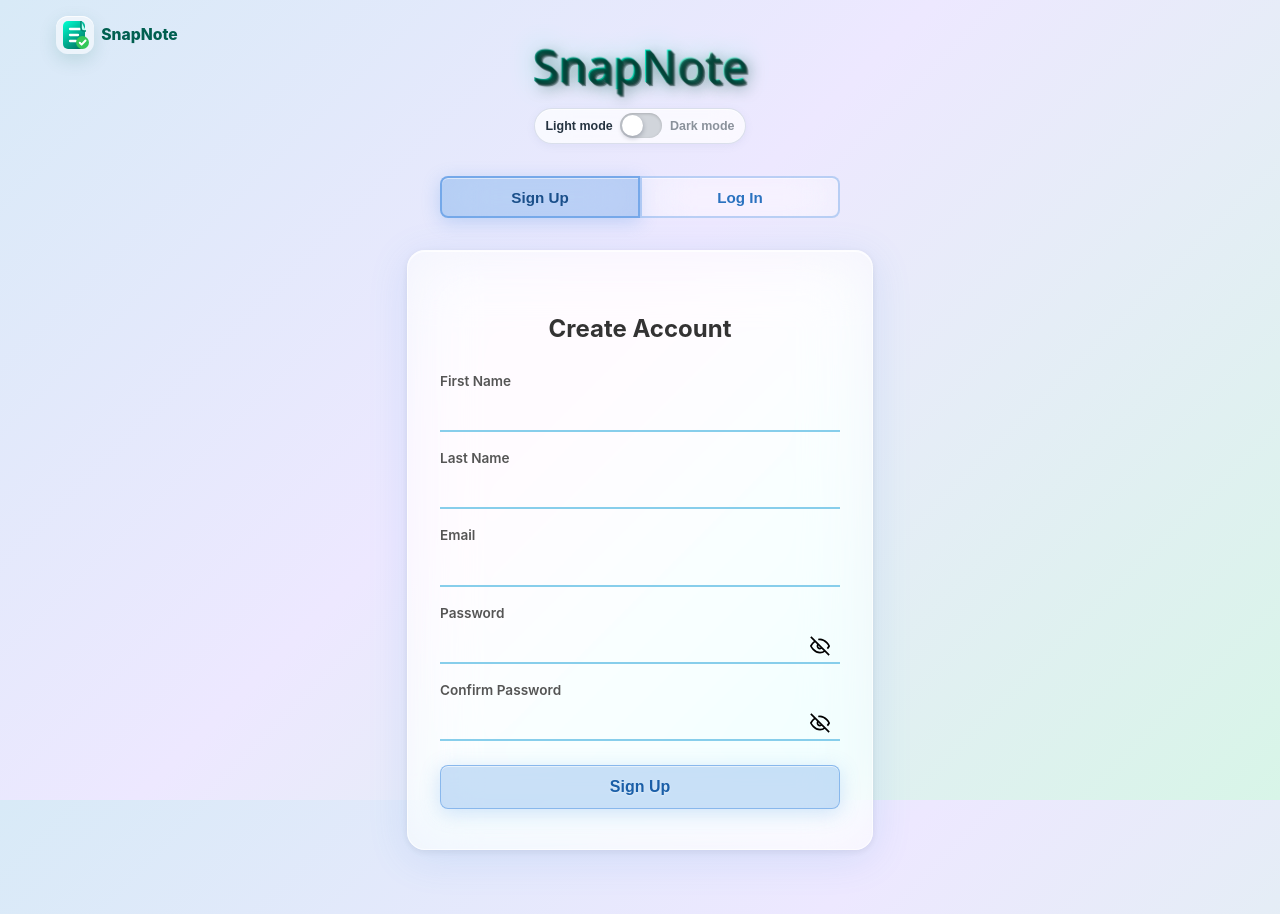
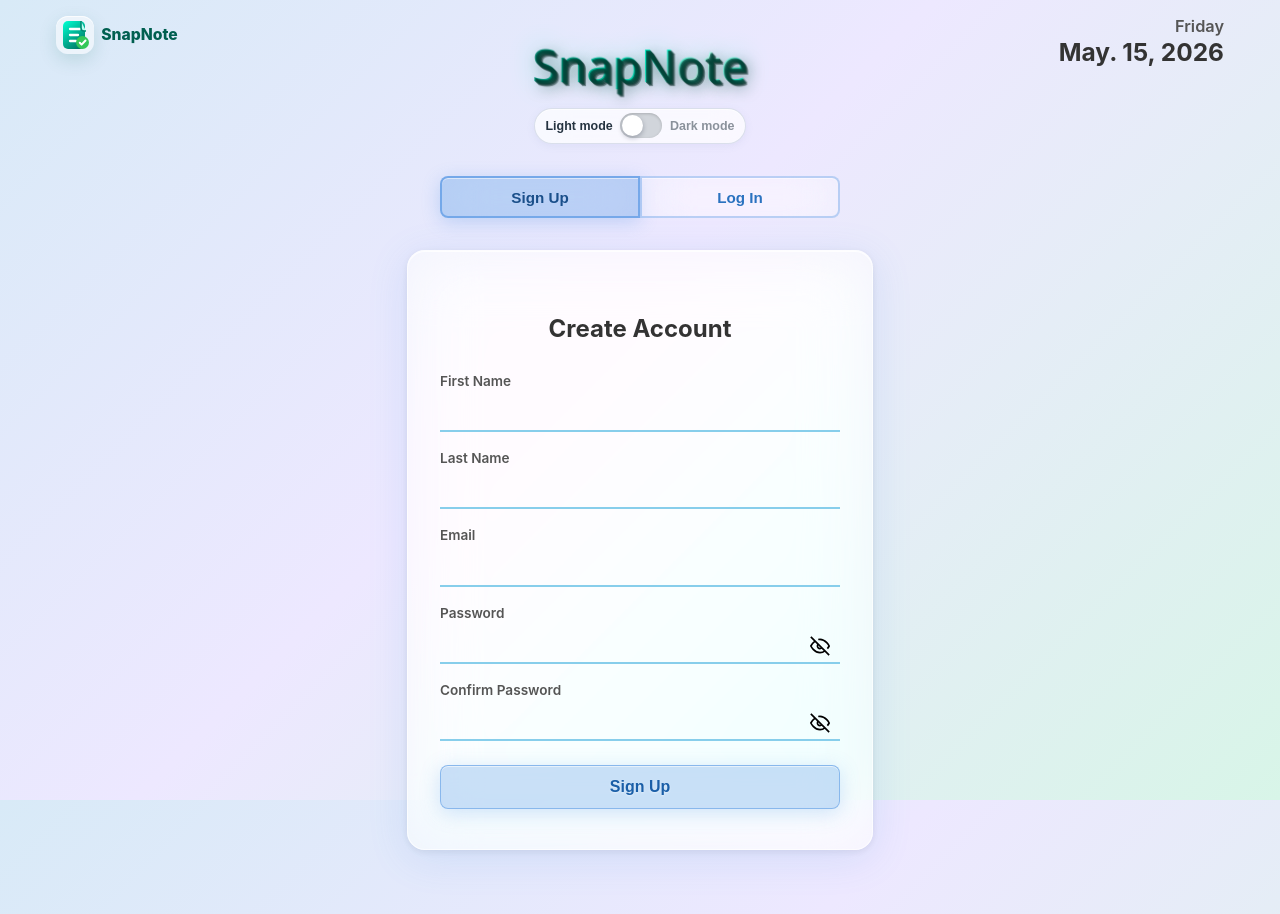
Before and after one commit to MM-BYC/MERNFINAL, a React (Vite) app in the folder thanosCompleted/frontend/: page / in a window 1280 px wide. Built offline with nearby package versions, Linux system fonts and the light colour scheme; no server answers.

Commit message:
fix: show date on auth page

```diff
--- a/thanosCompleted/frontend/src/pages/AuthPage.jsx
+++ b/thanosCompleted/frontend/src/pages/AuthPage.jsx
@@ -1,6 +1,7 @@
 import { React, useState } from "react";
 import SignUpForm from "../components/SignUpForm";
 import LoginForm from "../components/LoginForm";
+import DateDisplay from "../components/DateDisplay";
 import SnapNoteBrand from "../components/SnapNoteBrand";
 import SnapNoteHomeLogo from "../components/SnapNoteHomeLogo";
 import ThemeToggle from "../components/ThemeToggle";
@@ -9,6 +10,7 @@ export default function AuthPage({ setUser }) {
   return (
     <>
       <SnapNoteHomeLogo className="page-home-logo" />
+      <DateDisplay className="page-date" />
       <SnapNoteBrand scrollParallax />
       <div className="page-theme-toggle">
         <ThemeToggle />
```
